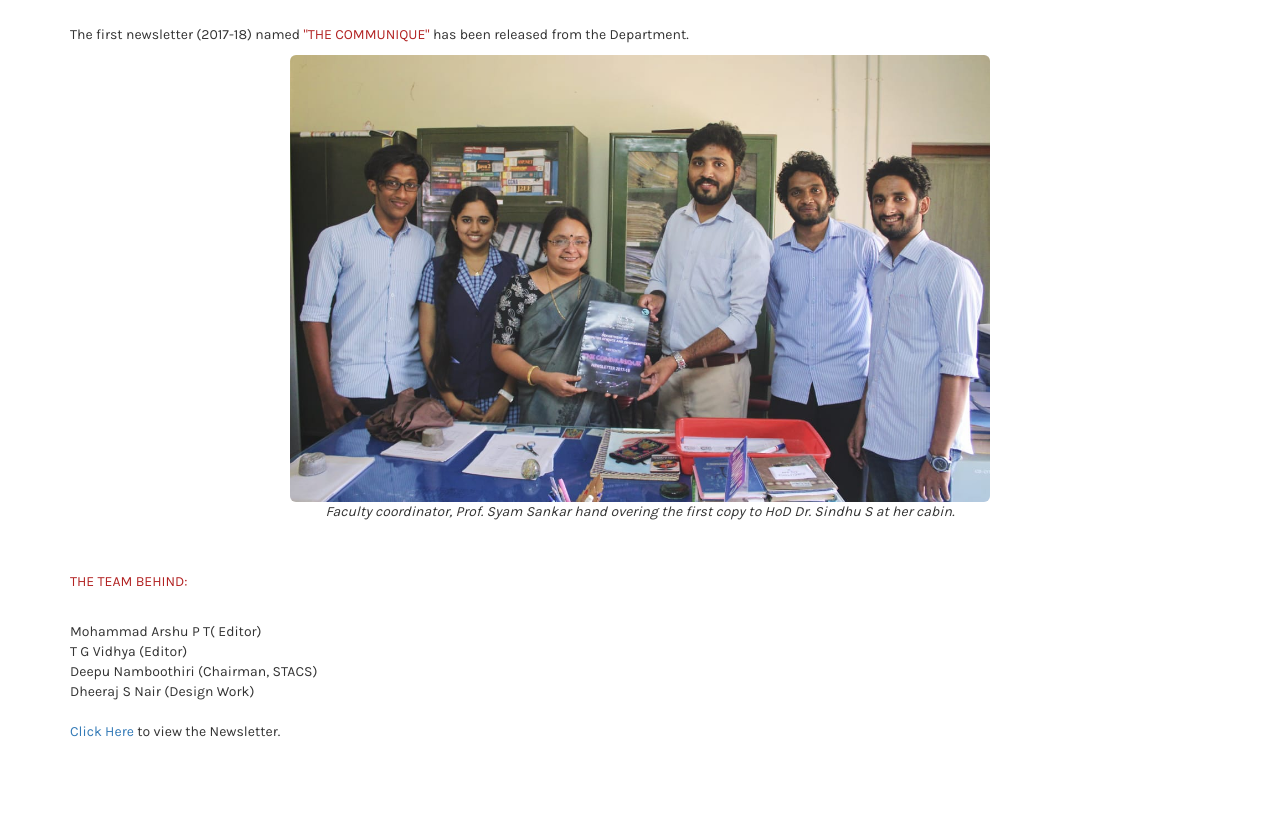
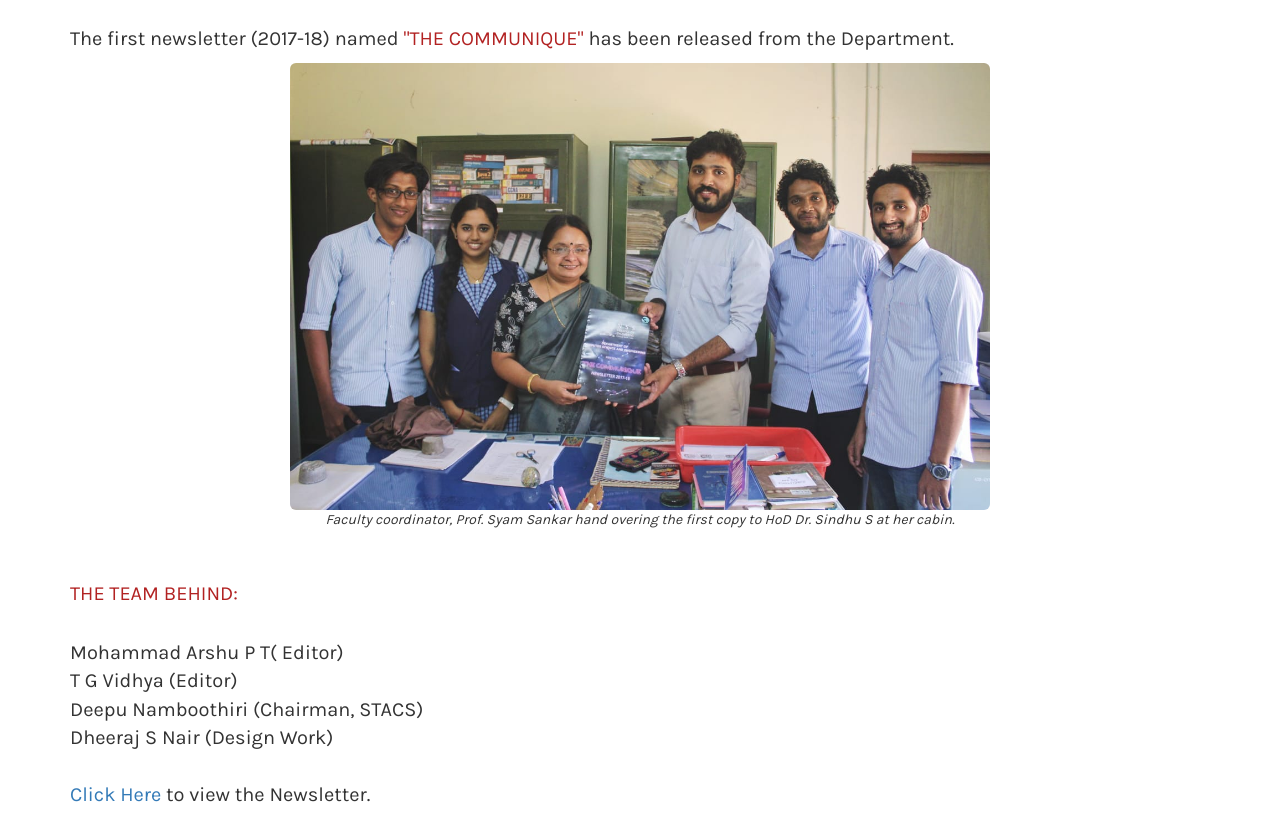
Before and after one commit to stacs-ns/stacs-ns.github.io, a plain HTML site: page newsltr.html in a window 1280 px wide. Shown: the part 302-1122 px from the top of the page. Before the commit the page ends 1054 px from the top, so only its background shows below. Drawn offline with nearby package versions, Linux system fonts and the light colour scheme.

Commit message:
Update newsltr.html

```diff
--- a/newsltr.html
+++ b/newsltr.html
@@ -91,16 +91,16 @@ and open the template in the editor.
 
                         <h1 style="text-align:center; font-family: Abel,sans-serif"><b>Newsletter 2017-18</b></h1>
                         <br>
-                        <p style="font-family:Karla,sans-serif">The first newsletter (2017-18) named <span style="color:#b22222">"THE COMMUNIQUE"</span> has been released from the Department.</p>
+                        <p style="font-family:Karla,sans-serif; font-size: 20px">The first newsletter (2017-18) named <span style="color:#b22222">"THE COMMUNIQUE"</span> has been released from the Department.</p>
                        <div>
                            <img src="ns18.jpeg" class="img-rounded img-responsive center-block" alt="news1718" width="700" >
                        </div>
                         <p style="text-align: center; font-family:Karla,sans-serif">
                             <em>Faculty coordinator, Prof. Syam Sankar hand overing the first copy to HoD Dr. Sindhu S at her cabin.</em>
                     </p>    <br><br>
-<p style="font-family: Karla,sans-serif; color: #b22222">THE TEAM BEHIND:</p>
+<p style="font-family: Karla,sans-serif; color: #b22222; font-size: 20px">THE TEAM BEHIND:</p>
 <br>
-                    <p style="font-family:Karla,sans-serif">
+                    <p style="font-family:Karla,sans-serif; font-size: 20px">
 Mohammad Arshu P T( Editor) <br>
 T G Vidhya (Editor) <br>
 Deepu Namboothiri (Chairman, STACS) <br>
```
